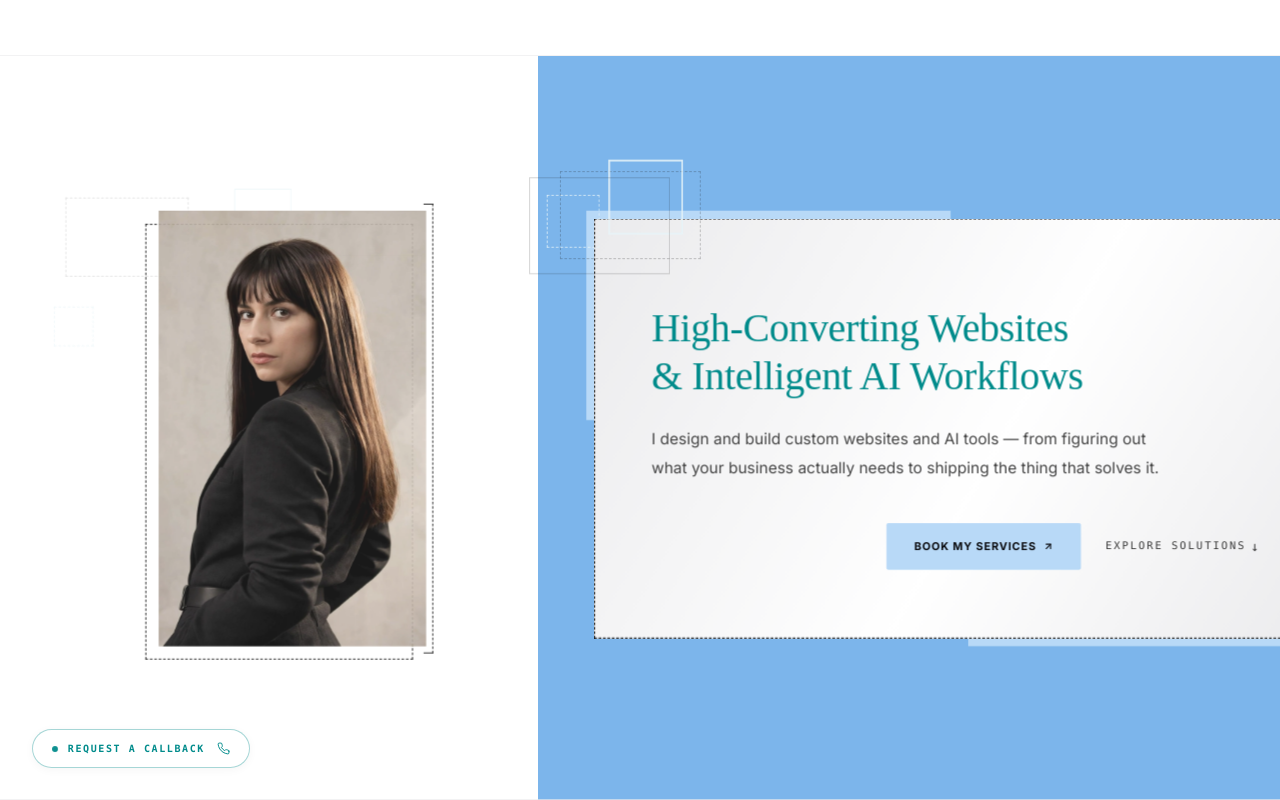
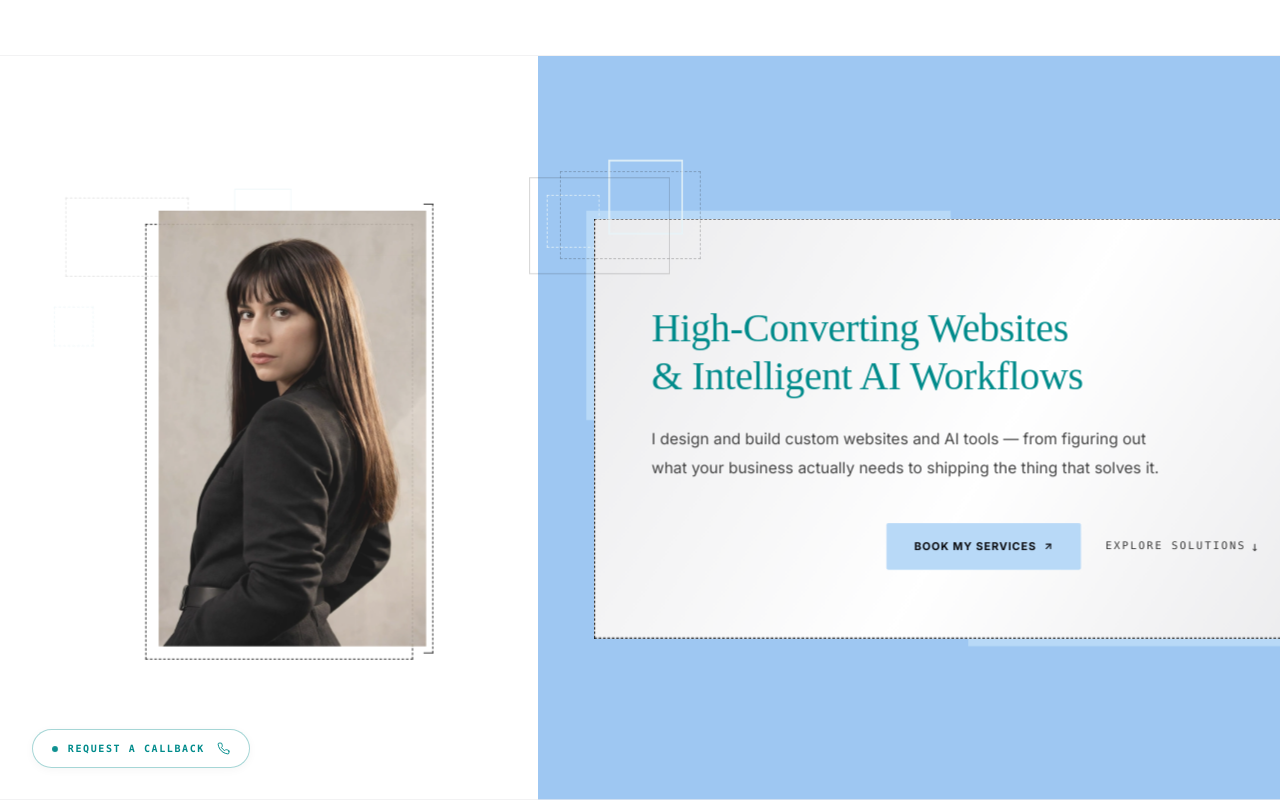
Before and after one commit to Irene2828/porfoliojuly, a Next.js app: page /v2 in a window 1280 px wide. Shown: the top 800 px of the page. Built offline with nearby package versions, Linux system fonts and the light colour scheme; no server answers; the database is empty; a web font is replaced by a local one.

Commit message:
Lighten hero right background by 15% (#9ec7f2) and darken header social icons by 15% (#5a9ad4)

```diff
--- a/src/app/components/Header.css
+++ b/src/app/components/Header.css
@@ -36,7 +36,7 @@
   font-size: 0.75rem;
   font-weight: 500;
   letter-spacing: 0.08em;
-  color: #7cb5eb !important;
+  color: #5a9ad4 !important;
   text-decoration: none;
   display: inline-flex;
   align-items: center;
@@ -243,7 +243,7 @@
     display: inline-flex;
     align-items: center;
     justify-content: center;
-    color: #7cb5eb !important;
+    color: #5a9ad4 !important;
     text-decoration: none;
     transition: opacity 0.2s ease;
   }
--- a/src/app/components/Header.tsx
+++ b/src/app/components/Header.tsx
@@ -49,18 +49,18 @@ export default function Header() {
       {/* Mobile Header Elements: Standard Teal Social Icons on Left, CASES link + Hamburger on Right */}
       <div className="mobile-header-left">
         <a href="mailto:hello@example.com" className="social-link-icon-mobile" title="Email" aria-label="Email">
-          <svg width="19" height="19" viewBox="0 0 24 24" fill="none" stroke="#7cb5eb" strokeWidth="1.4" strokeLinecap="round" strokeLinejoin="round">
+          <svg width="19" height="19" viewBox="0 0 24 24" fill="none" stroke="#5a9ad4" strokeWidth="1.4" strokeLinecap="round" strokeLinejoin="round">
             <path d="M4 4h16c1.1 0 2 .9 2 2v12c0 1.1-.9 2-2 2H4c-1.1 0-2-.9-2-2V6c0-1.1.9-2 2-2z"></path>
             <polyline points="22,6 12,13 2,6"></polyline>
           </svg>
         </a>
         <a href="tel:+1234567890" className="social-link-icon-mobile" title="Phone" aria-label="Phone">
-          <svg width="19" height="19" viewBox="0 0 24 24" fill="none" stroke="#7cb5eb" strokeWidth="1.4" strokeLinecap="round" strokeLinejoin="round">
+          <svg width="19" height="19" viewBox="0 0 24 24" fill="none" stroke="#5a9ad4" strokeWidth="1.4" strokeLinecap="round" strokeLinejoin="round">
             <path d="M22 16.92v3a2 2 0 0 1-2.18 2 19.79 19.79 0 0 1-8.63-3.07 19.5 19.5 0 0 1-6-6 19.79 19.79 0 0 1-3.07-8.67A2 2 0 0 1 4.11 2h3a2 2 0 0 1 2 1.72 12.84 12.84 0 0 0 .7 2.81 2 2 0 0 1-.45 2.11L8.09 9.91a16 16 0 0 0 6 6l1.27-1.27a2 2 0 0 1 2.11-.45 12.84 12.84 0 0 0 2.81.7A2 2 0 0 1 22 16.92z"></path>
           </svg>
         </a>
         <a href="https://linkedin.com" target="_blank" rel="noopener noreferrer" className="social-link-icon-mobile" title="LinkedIn" aria-label="LinkedIn">
-          <svg width="19" height="19" viewBox="0 0 24 24" fill="none" stroke="#7cb5eb" strokeWidth="1.4" strokeLinecap="round" strokeLinejoin="round">
+          <svg width="19" height="19" viewBox="0 0 24 24" fill="none" stroke="#5a9ad4" strokeWidth="1.4" strokeLinecap="round" strokeLinejoin="round">
             <path d="M16 8a6 6 0 0 1 6 6v7h-4v-7a2 2 0 0 0-2-2 2 2 0 0 0-2 2v7h-4v-7a6 6 0 0 1 6-6z"></path>
             <rect x="2" y="9" width="4" height="12"></rect>
             <circle cx="4" cy="4" r="2"></circle>
--- a/src/app/components/Hero.css
+++ b/src/app/components/Hero.css
@@ -31,7 +31,7 @@
   bottom: 0; /* span full height of the box */
   right: 0;
   width: 60%;
-  background-color: rgba(124, 181, 235, 0.25);
+  background-color: rgba(158, 199, 242, 0.25);
   z-index: 0;
   opacity: 0;
   pointer-events: none;
--- a/src/app/index.css
+++ b/src/app/index.css
@@ -203,12 +203,12 @@ h1, h2, h3, h4, h5, h6 {
 
 /* Version 2 Hero Section Split */
 .v2-theme .hero-section {
-  background: linear-gradient(to right, #ffffff 0%, #ffffff 42%, #7cb5eb 42%, #7cb5eb 100%) !important;
+  background: linear-gradient(to right, #ffffff 0%, #ffffff 42%, #9ec7f2 42%, #9ec7f2 100%) !important;
 }
 
 @media (max-width: 900px) {
   .v2-theme .hero-section {
-    background: linear-gradient(to bottom, #7cb5eb 0px, #7cb5eb 380px, #ffffff 380px, #ffffff 100%) !important;
+    background: linear-gradient(to bottom, #9ec7f2 0px, #9ec7f2 380px, #ffffff 380px, #ffffff 100%) !important;
   }
 }
 
```
